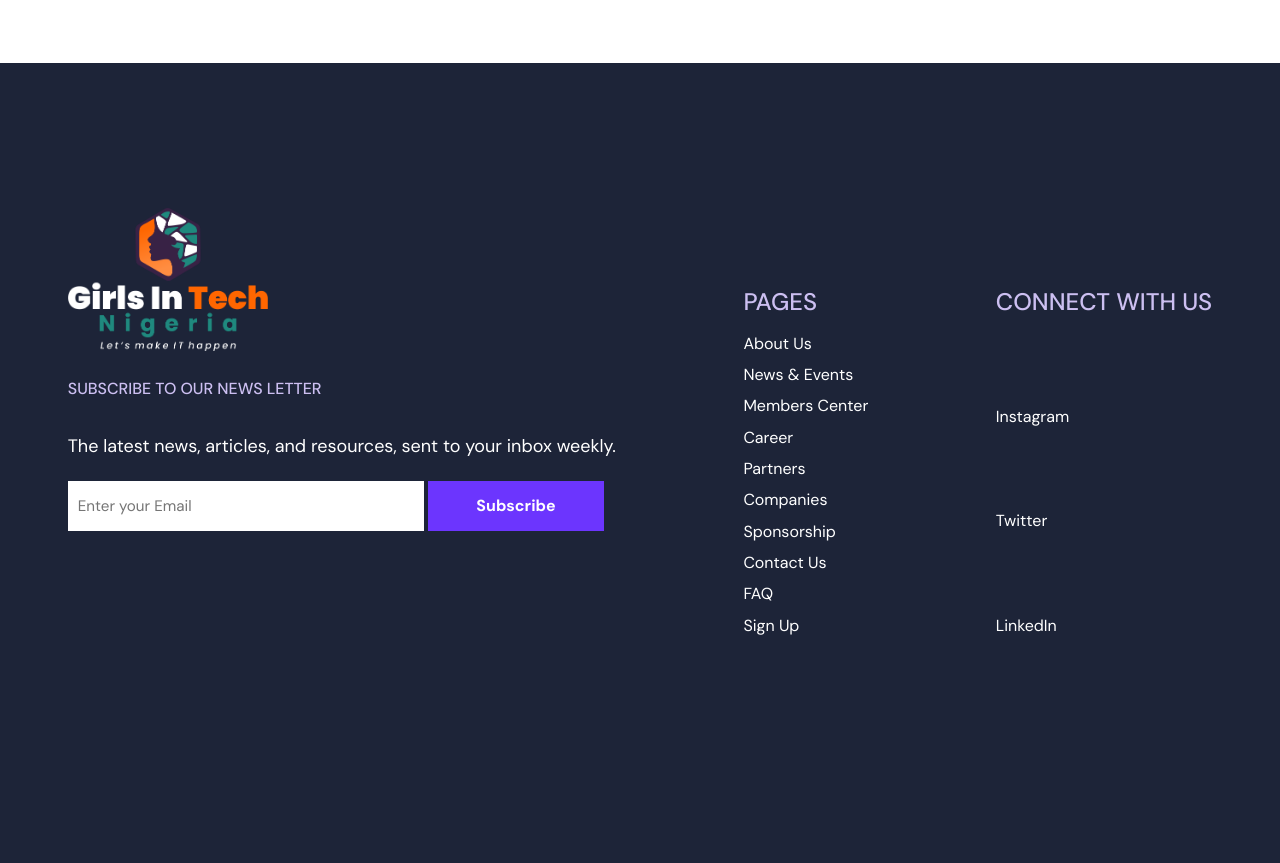
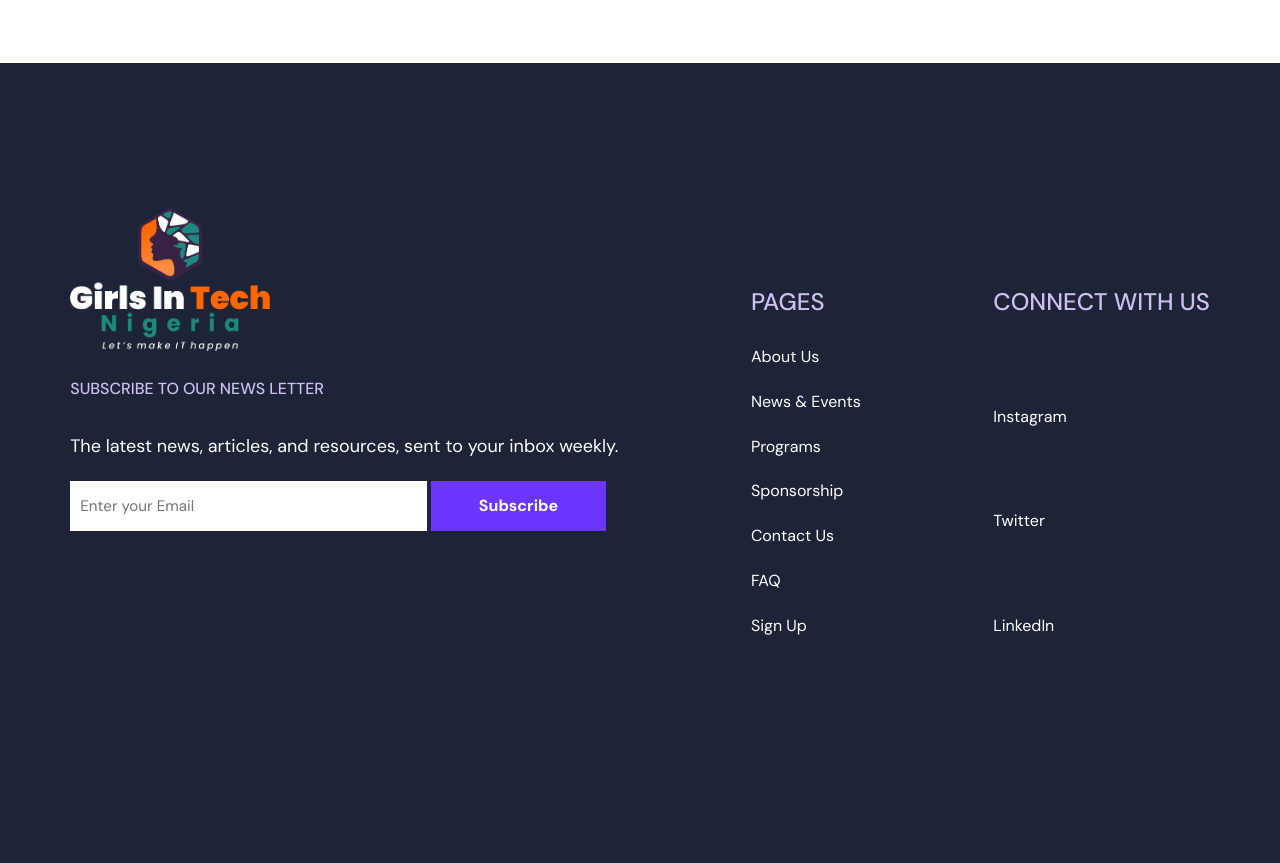
Before and after one commit to otizgit/Girls-In-Tech, a PHP site: page /index.php in a window 1280 px wide. Shown: the part 5058-5921 px from the top of the page. Run offline with PHP 8.4, Linux system fonts and the light colour scheme; some libraries are stand-ins or nearby versions.

Commit message:
Update footer links

```diff
--- a/includes/footer.php
+++ b/includes/footer.php
@@ -17,13 +17,13 @@
         <div class="footer-div2">
                 <ul>
                     <h4>pages</h4>
-                    <li><a href="#">About Us</a></li>
-                    <li><a href="#">News & Events</a></li>
-                    <li><a href="#">Members Center</a></li>
-                    <li><a href="career_guide.php">Career</a></li>
-                    <li><a href="#">Partners</a></li>
-                    <li><a href="companies.html">Companies</a></li>
-                    <li><a href="#">Sponsorship</a></li>
+                    <li><a href="about.php">About Us</a></li>
+                    <li><a href="news_and_event.php">News & Events</a></li>
+                    <!-- <li><a href="#">Members Center</a></li> -->
+                    <li><a href="programs.php">Programs</a></li>
+                    <!-- <li><a href="#">Partners</a></li> -->
+                    <!-- <li><a href="companies.html">Companies</a></li> -->
+                    <li><a href="sponsorship.php">Sponsorship</a></li>
                     <li><a href="#">Contact Us</a></li>
                     <li><a href="#">FAQ</a></li>
                     <li><a href="#">Sign Up</a></li>
```
